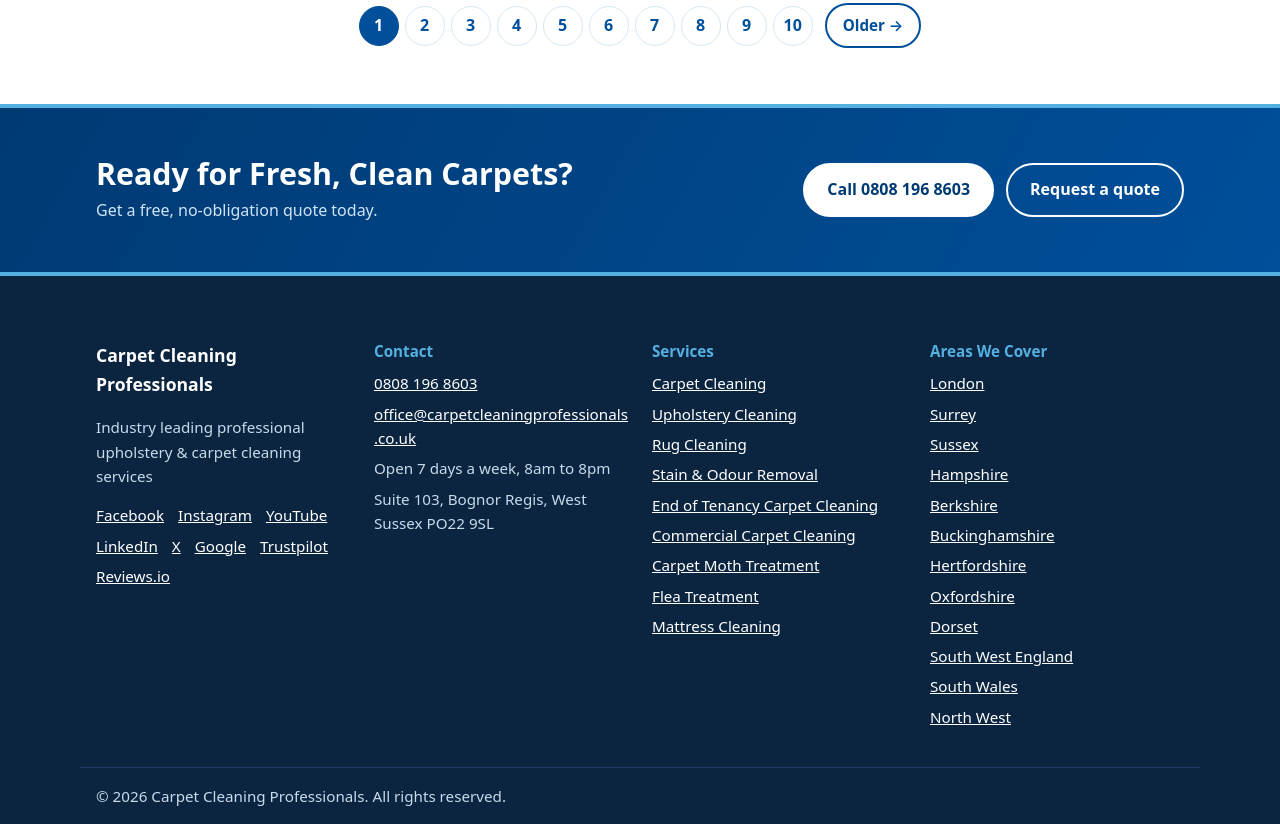
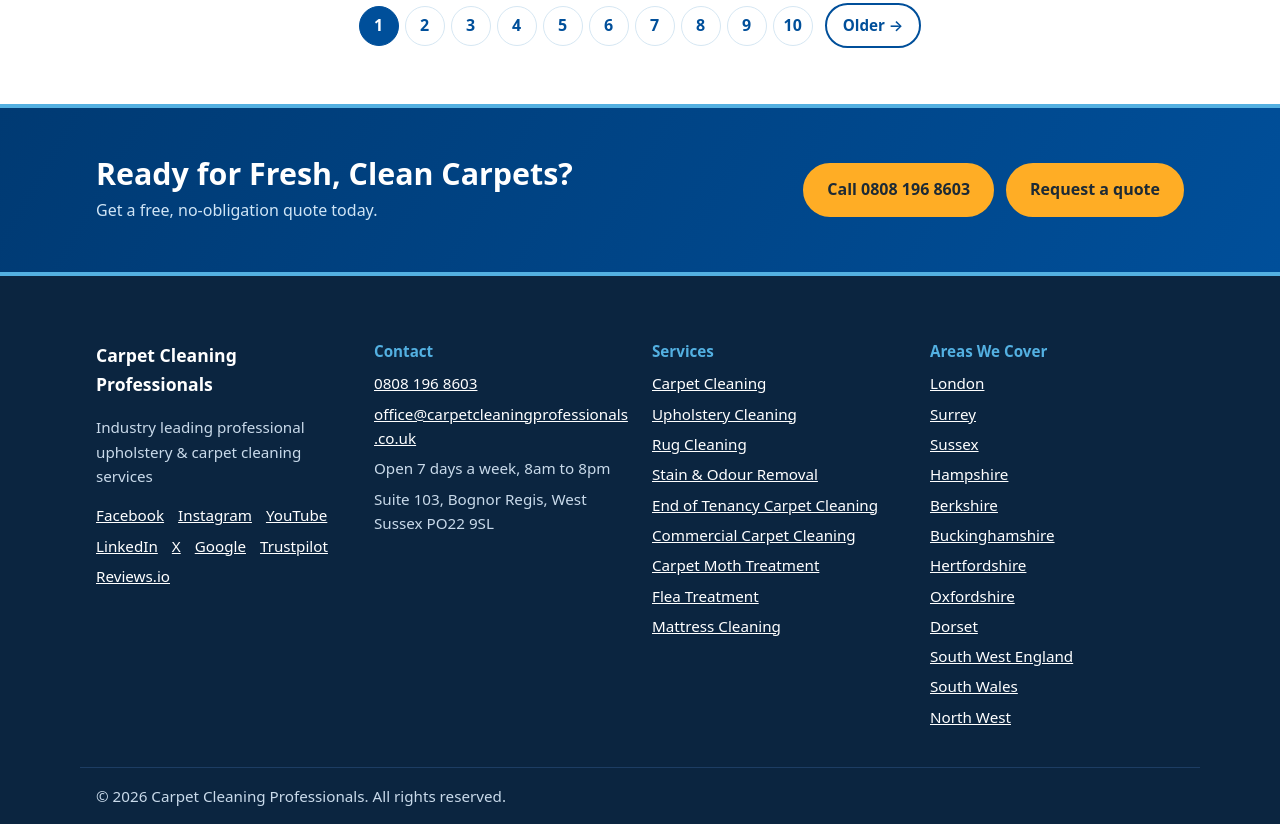
Before and after one commit to clean-aj/carpet-cleaning-professionals, an Eleventy site: page src/blog.njk in a window 1280 px wide. Shown: the part 2341-3165 px from the top of the page. Built offline with nearby package versions, Linux system fonts and the light colour scheme; Eleventy itself is replaced by a stand-in of ours; files that its build step writes are made by us from their sources.

Commit message:
Use amber buttons on all blue backgrounds
Co-Authored-By: Claude Opus 5.5 <noreply@anthropic.com>
Claude-Session: https://claude.ai/code/session_01HcsMWX8vXi4Tnpb6pxRqFQ

```diff
--- a/src/assets/styles.css
+++ b/src/assets/styles.css
@@ -330,3 +330,11 @@ h3 { font-size: 1.2rem; }
 .pill { background: var(--bg-alt); color: var(--brand); }
 .logo-mark { color: var(--sky); }
 ::selection { background: var(--sky); color: #fff; }
+
+/* Every button on a blue background uses the amber style */
+.hero .btn, .hero .btn-outline, .cta .btn, .cta .btn-light, .cta .btn-outline-light {
+  background: var(--accent); border-color: var(--accent); color: var(--text);
+}
+.hero .btn:hover, .hero .btn-outline:hover, .cta .btn:hover, .cta .btn-light:hover, .cta .btn-outline-light:hover {
+  background: #f39c00; border-color: #f39c00; color: var(--text);
+}
```
